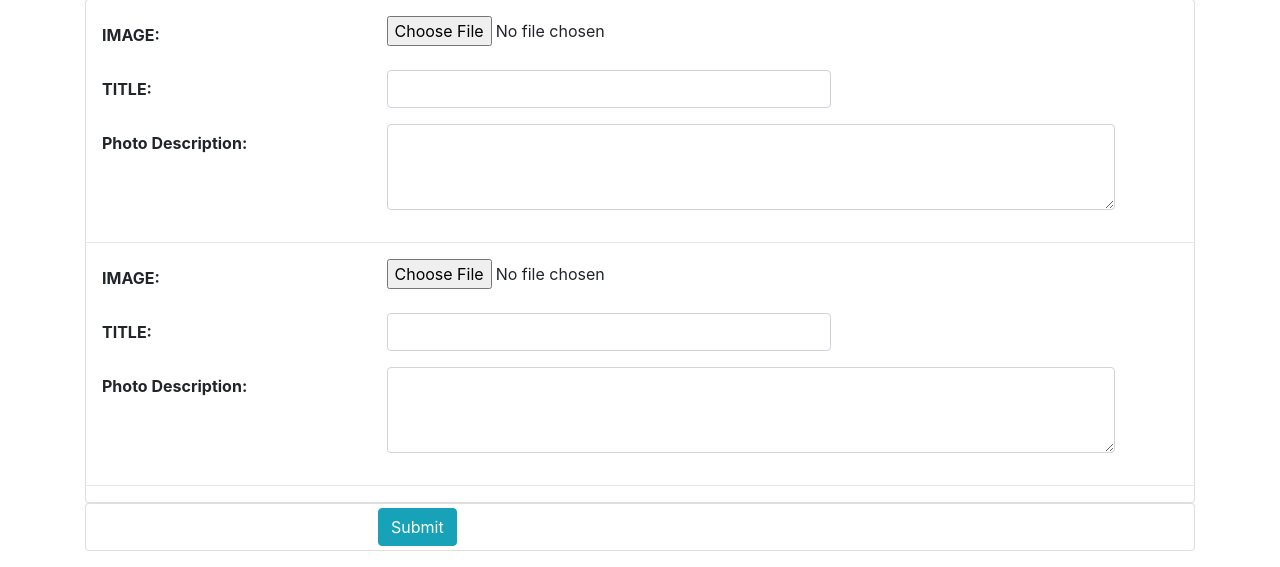
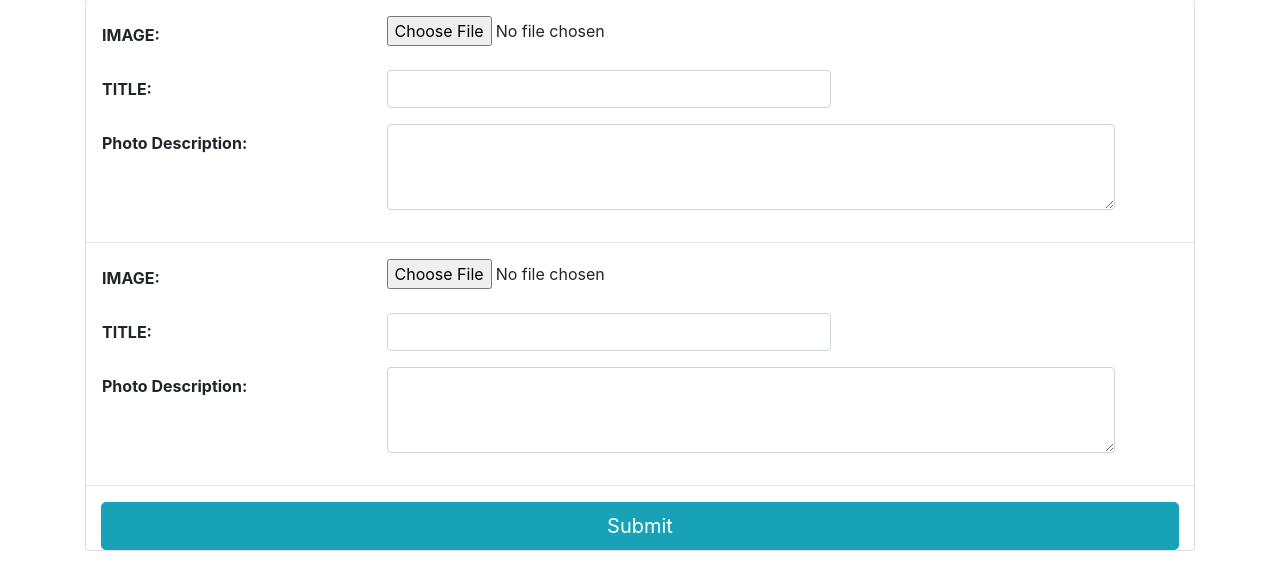
Before and after one commit to sys09270883/django-blog, a Django app: page /photo/album/add/ in a window 1280 px wide. Shown: the part 411-978 px from the top of the page. Run offline with Django 3.2, Linux system fonts and the light colour scheme; the visitor is signed in with stand-in values (Sample User, id 1); parts of the project's set-up code (start-up, migrations or seed data) failed here and were passed over; some libraries are stand-ins or nearby versions.

Commit message:
Update album_form.html

```diff
--- a/mysite/photo/templates/photo/album_form.html
+++ b/mysite/photo/templates/photo/album_form.html
@@ -86,13 +86,13 @@
 
 		{% endfor %}
 
+		<div class="container" align="center">
+			<input type="submit" value="Submit" class="btn btn-info btn-lg btn-block">
+		</div>
+
 	</fieldset>
 
-	<div class="form-group card py-1">
-		<div class="offset-sm-3 col-sm-5">
-			<input type="submit" value="Submit" class="btn btn-info">
-		</div>
-	</div>
+
 
 </form>
 
```
